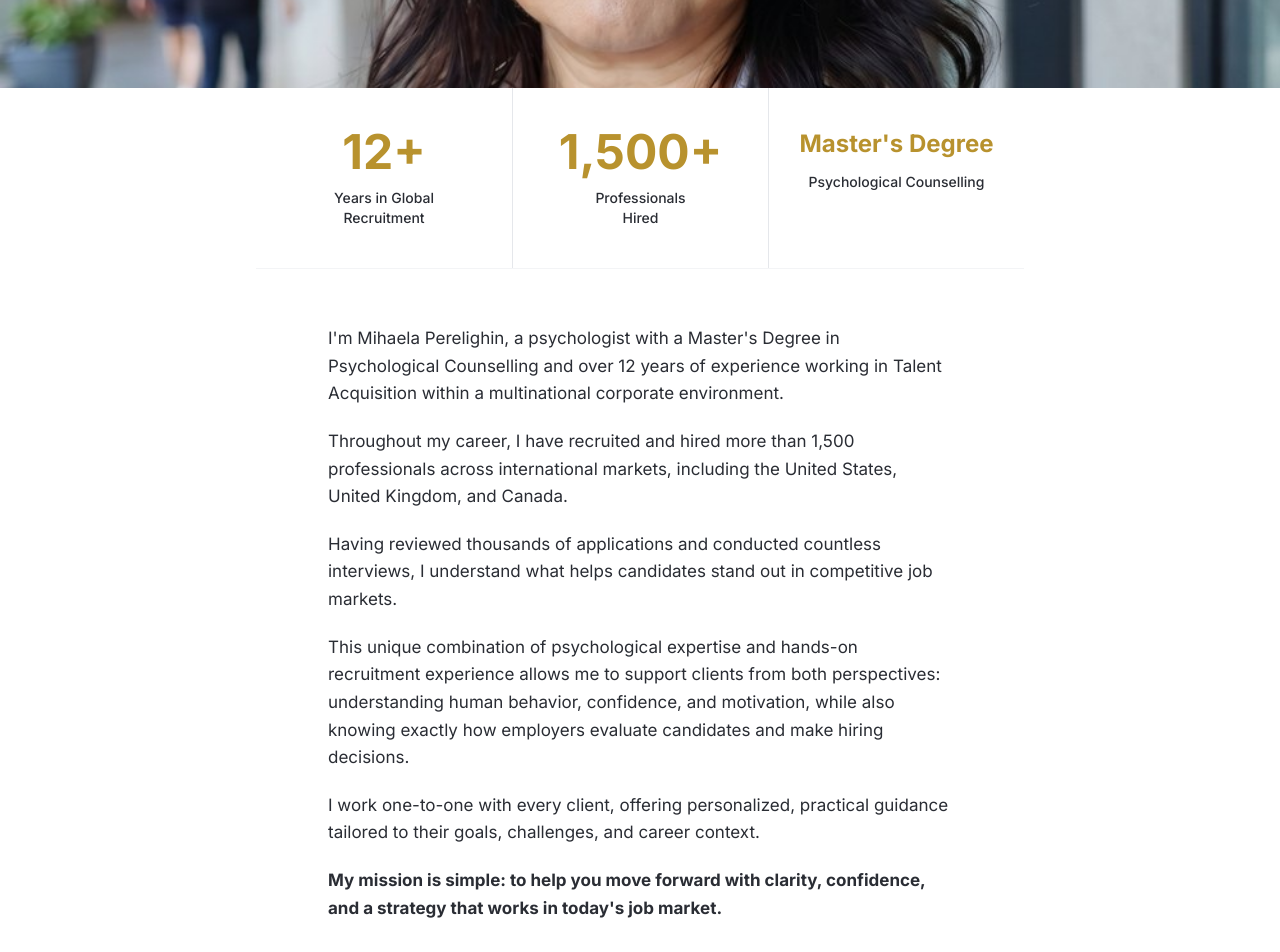
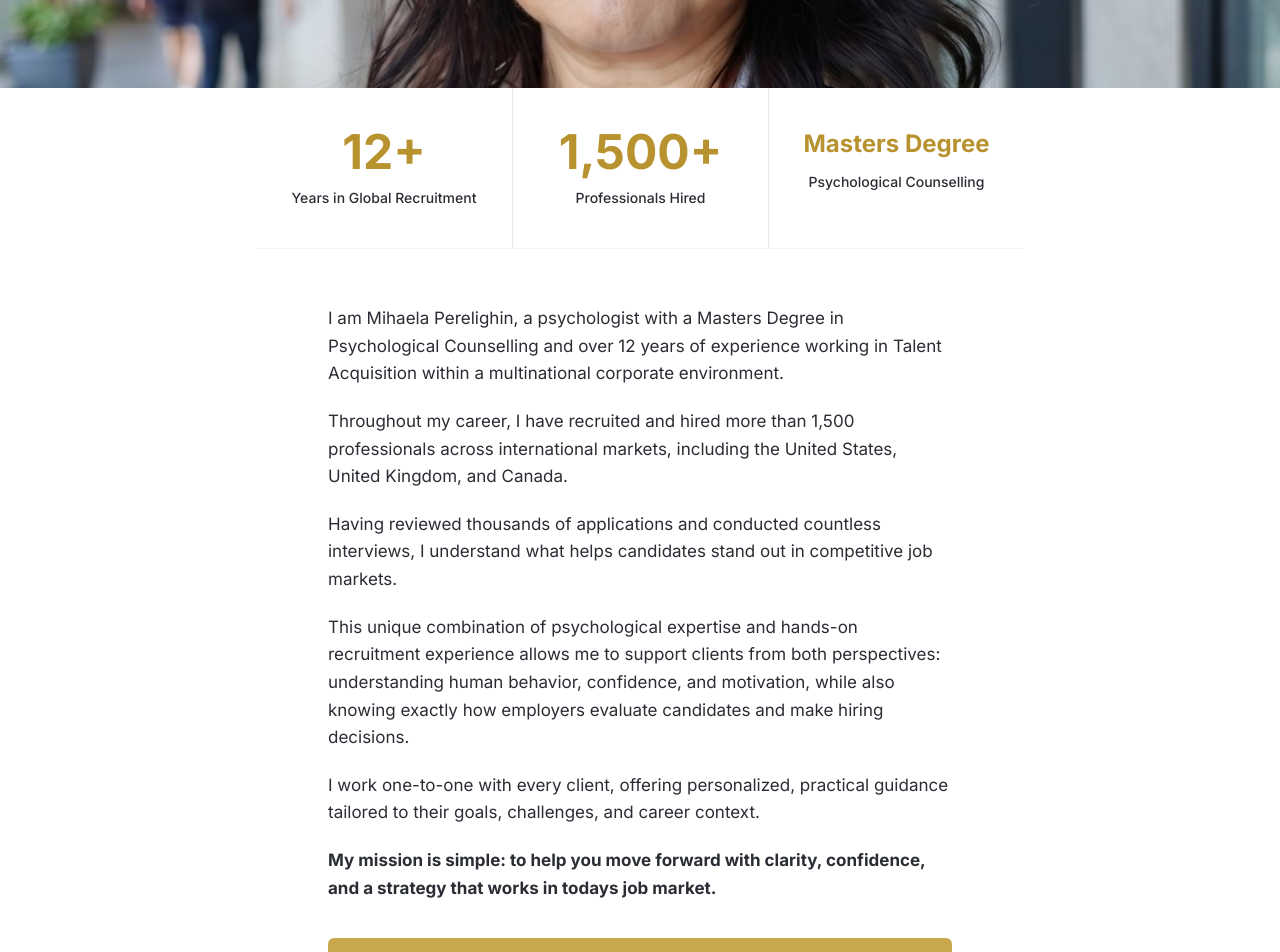
Before and after one commit to tmkannanrajesh-web/mihaela-coach, a Next.js app: page /about in a window 1280 px wide. Shown: the part 520-1472 px from the top of the page. Built offline with nearby package versions, Linux system fonts and the light colour scheme.

Commit message:
Fix both pages

```diff
--- a/app/about/page.tsx
+++ b/app/about/page.tsx
@@ -7,53 +7,42 @@ export default function AboutPage() {
     <>
       <Navbar />
       <main className="pt-[88px]">
-
         <section style={{ height: "520px", overflow: "hidden", position: "relative" }}>
-          <Image
-            src="/images/mihaela-about.jpg"
-            alt="Mihaela Perelighin"
-            fill
-            priority
-            className="object-cover"
-            style={{ objectPosition: "50% 30%" }}
-          />
+          <Image src="/images/mihaela-about.jpg" alt="Mihaela Perelighin" fill priority className="object-cover" style={{ objectPosition: "50% 30%" }} />
         </section>
-
         <section className="bg-white">
           <div className="max-w-3xl mx-auto">
             <div className="grid grid-cols-3 divide-x divide-gray-200 border-b border-gray-100">
               <div className="py-10 px-6 text-center">
                 <p className="text-5xl font-bold text-gold-600 mb-3">12+</p>
-                <p className="text-charcoal text-sm font-medium">Years in Global<br/>Recruitment</p>
+                <p className="text-charcoal text-sm font-medium">Years in Global Recruitment</p>
               </div>
               <div className="py-10 px-6 text-center">
                 <p className="text-5xl font-bold text-gold-600 mb-3">1,500+</p>
-                <p className="text-charcoal text-sm font-medium">Professionals<br/>Hired</p>
+                <p className="text-charcoal text-sm font-medium">Professionals Hired</p>
               </div>
               <div className="py-10 px-6 text-center">
-                <p className="text-2xl font-bold text-gold-600 mb-3">Master's Degree</p>
+                <p className="text-2xl font-bold text-gold-600 mb-3">Masters Degree</p>
                 <p className="text-charcoal text-sm font-medium">Psychological Counselling</p>
               </div>
             </div>
           </div>
         </section>
-
         <section className="bg-white py-14">
           <div className="max-w-2xl mx-auto px-6 space-y-5 text-charcoal leading-relaxed text-[17px]">
-            <p>I'm Mihaela Perelighin, a psychologist with a Master's Degree in Psychological Counselling and over 12 years of experience working in Talent Acquisition within a multinational corporate environment.</p>
+            <p>I am Mihaela Perelighin, a psychologist with a Masters Degree in Psychological Counselling and over 12 years of experience working in Talent Acquisition within a multinational corporate environment.</p>
             <p>Throughout my career, I have recruited and hired more than 1,500 professionals across international markets, including the United States, United Kingdom, and Canada.</p>
             <p>Having reviewed thousands of applications and conducted countless interviews, I understand what helps candidates stand out in competitive job markets.</p>
             <p>This unique combination of psychological expertise and hands-on recruitment experience allows me to support clients from both perspectives: understanding human behavior, confidence, and motivation, while also knowing exactly how employers evaluate candidates and make hiring decisions.</p>
             <p>I work one-to-one with every client, offering personalized, practical guidance tailored to their goals, challenges, and career context.</p>
-            <p className="font-bold">My mission is simple: to help you move forward with clarity, confidence, and a strategy that works in today's job market.</p>
+            <p className="font-bold">My mission is simple: to help you move forward with clarity, confidence, and a strategy that works in todays job market.</p>
             <div className="pt-4">
-              <a href="/#contact" className="flex items-center justify-center gap-3 bg-gold-500 hover:bg-gold-600 text-white font-semibold px-8 py-4 rounded-md text-base w-full">
+              <a href="/#contact" className="flex items-center justify-center bg-gold-500 hover:bg-gold-600 text-white font-semibold px-8 py-4 rounded-md text-base w-full">
                 Book Your Free 20-Minute Discovery Call
               </a>
             </div>
           </div>
         </section>
-
       </main>
       <Footer />
     </>
```
